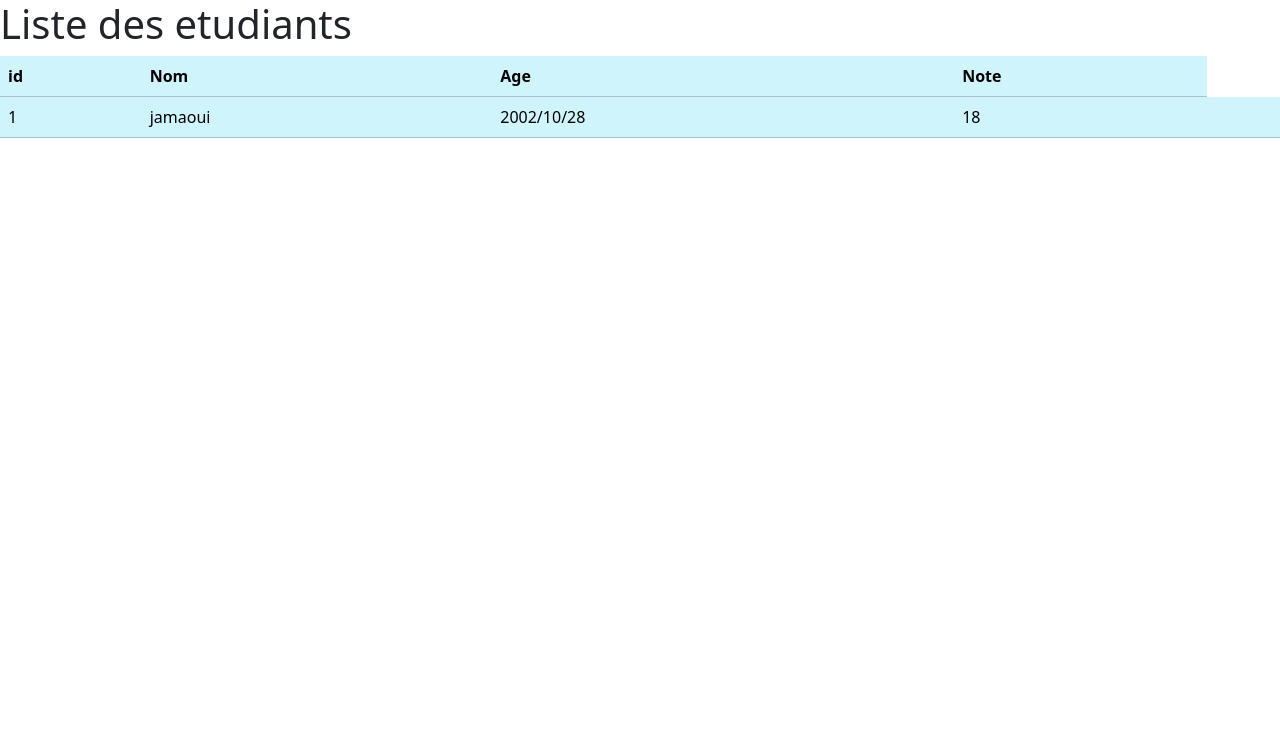
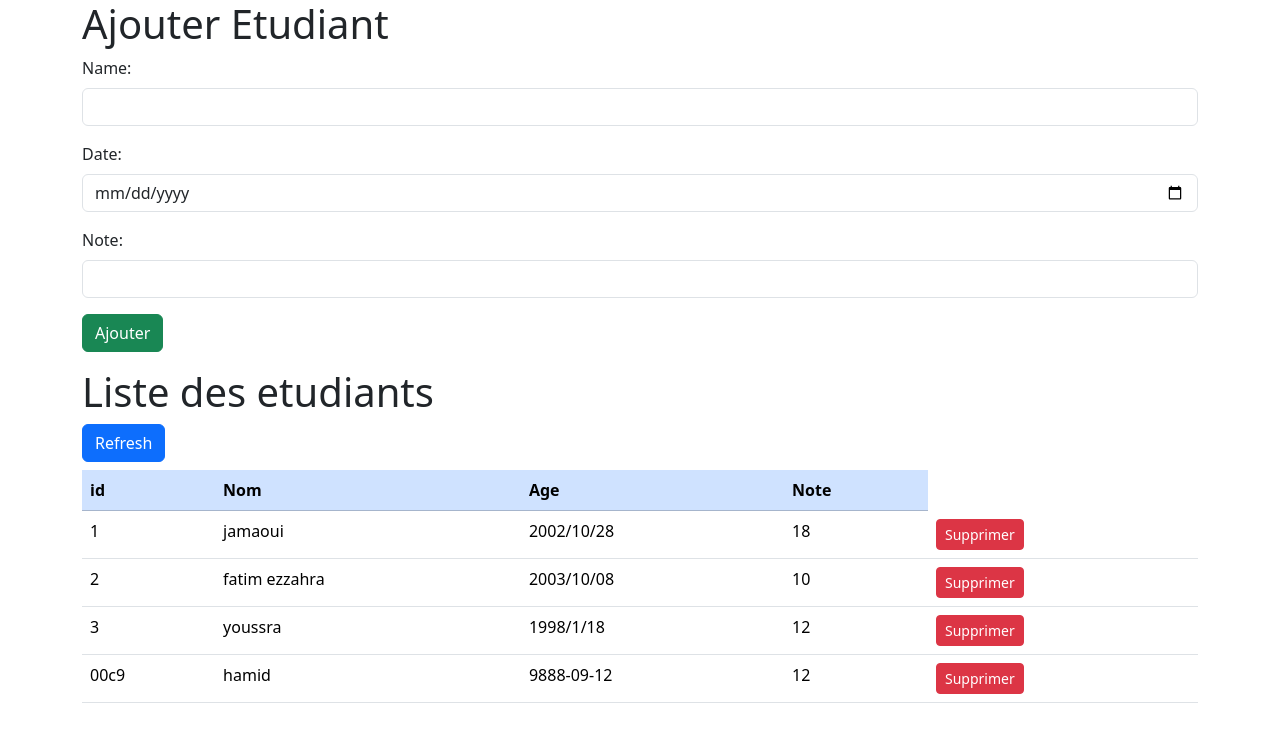
Before and after one commit to boutaghzout/mini-project-html-css-js-ES6-, a website with bundled scripts: page index.html in a window 1280 px wide. Built offline with nearby package versions, Linux system fonts and the light colour scheme; data requests are answered from the project's data file.

Commit message:
Ajouter les donnes dans la table

```diff
--- a/css/custom.css
+++ /dev/null
@@ -1,3 +0,0 @@
-table {
-  width: 100%;
-}
--- a/db.json
+++ b/db.json
@@ -1,5 +1,29 @@
 {
   "etudiants": [
-    { "id": 1, "name": "jamaoui", "date": "2002/10/28", "note": 18 }
+    {
+      "id": 1,
+      "name": "jamaoui",
+      "date": "2002/10/28",
+      "note": 18
+    },
+    {
+      "id": 2,
+      "name": "fatim ezzahra",
+      "date": "2003/10/08",
+      "note": 10
+    },
+    {
+      "id": 3,
+      "name": "youssra",
+      "date": "1998/1/18",
+      "note": 12
+    },
+
+    {
+      "id": "00c9",
+      "name": "hamid",
+      "date": "9888-09-12",
+      "note": "12"
+    }
   ]
 }
--- a/index.html
+++ b/index.html
@@ -9,16 +9,63 @@
     <script src="js/script.js" defer type="module"></script>
   </head>
   <body>
-<div class="conatiner">
+<div class="container">
  <div class="app">
   <div
-    class="table-responsive"
+    class="table-responsive "
   >
+  <h1>Ajouter Etudiant</h1>
+
+  <form  >
+    <div class="mb-3">
+      <label for="name" class="form-label">Name:</label>
+      <input
+        type="text"
+        class="form-control"
+        name="name"
+        id="name"
+
+      />
+
+    </div>
+     <div class="mb-3">
+      <label for="date" class="form-label">Date:</label>
+      <input
+        type="date"
+        class="form-control"
+        name="date"
+        id="date"
+
+      />
+
+    </div>
+     <div class="mb-3">
+      <label for="note" class="form-label">Note:</label>
+      <input
+      max="20"
+      min="0"
+      step="0.1"
+        type="number"
+        class="form-control"
+        name="note"
+        id="note"
+
+      />
+
+    </div>
+    <div class="mb-3">
+      <button class="from-control btn btn-success" id="add">Ajouter</button>
+    </div>
+
+
+  </form>
   <h1>Liste des etudiants</h1>
+  <span><button class="btn btn-primary" id="refresh">Refresh</button></span>
+
     <table
-        class="table table-info">
+        class="table  my-2">
         <thead>
-            <tr>
+            <tr class="table-primary">
                  <th scope="col">id</th>
                 <th scope="col">Nom</th>
                 <th scope="col">Age</th>
--- a/js/etudiant.js
+++ b/js/etudiant.js
@@ -10,4 +10,20 @@ export default class Etudiant {
     const etudiants = await response.json();
     return etudiants;
   };
+  addEtudiant = async function () {
+    const response = await fetch(ENDPOINT, {
+      method: "POST",
+      headers: {
+        "Content-Type": "application/json",
+      },
+      body: JSON.stringify({
+        name: this.name,
+        date: this.age,
+        note: this.note,
+      }),
+    });
+
+    console.log(response);
+    return response;
+  };
 }
--- a/js/script.js
+++ b/js/script.js
@@ -4,21 +4,41 @@ const displayEtudiants = async function () {
   return Etudiant.allEtudiants().then(function (response) {
     return response.map((etudiant) => {
       const { id, name, date, note } = etudiant;
-      return `
-       <tr>
+      return `<tr>
           <td>${id}</td>
           <td>${name}</td>
           <td>${date}</td>
           <td>${note}</td>
-          <td></td>
-        </tr>
-      `;
+          <td><button class="btn btn-danger btn-sm">Supprimer</button></td>
+        </tr>`;
     });
   });
 };
+
+const addEtudiant = (event) => {
+  event.preventDefault();
+  const name = document.querySelector("#name").value;
+  const date = document.querySelector("#date").value;
+  const note = document.querySelector("#note").value;
+  const etudiant = new Etudiant(name, date, note);
+  etudiant.addEtudiant();
+};
+
 const renderEtudiants = function () {
   const body = document.querySelector(".list-etudiants");
-  console.log(body);
-  console.log(displayEtudiants().then((data) => (body.innerHTML = data)));
+
+  displayEtudiants().then(function (data) {
+    body.innerHTML = data.join(" ");
+  });
 };
+
+const init = function () {
+  const refreshButton = document.querySelector("#refresh");
+  const addButton = document.querySelector("#add");
+
+  refreshButton.addEventListener("click", renderEtudiants);
+  addButton.addEventListener("click", addEtudiant);
+};
+
+init();
 renderEtudiants();
```
